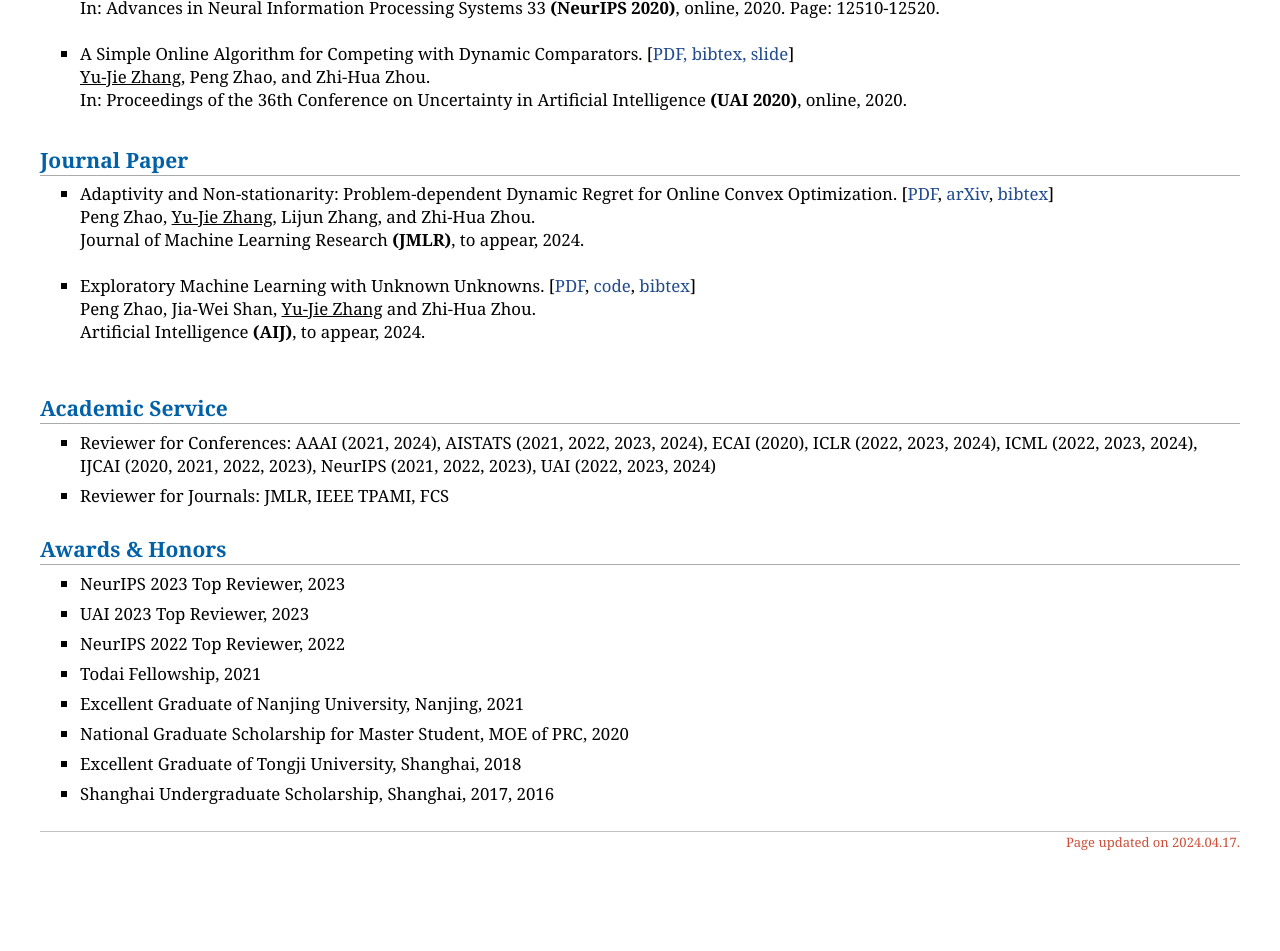
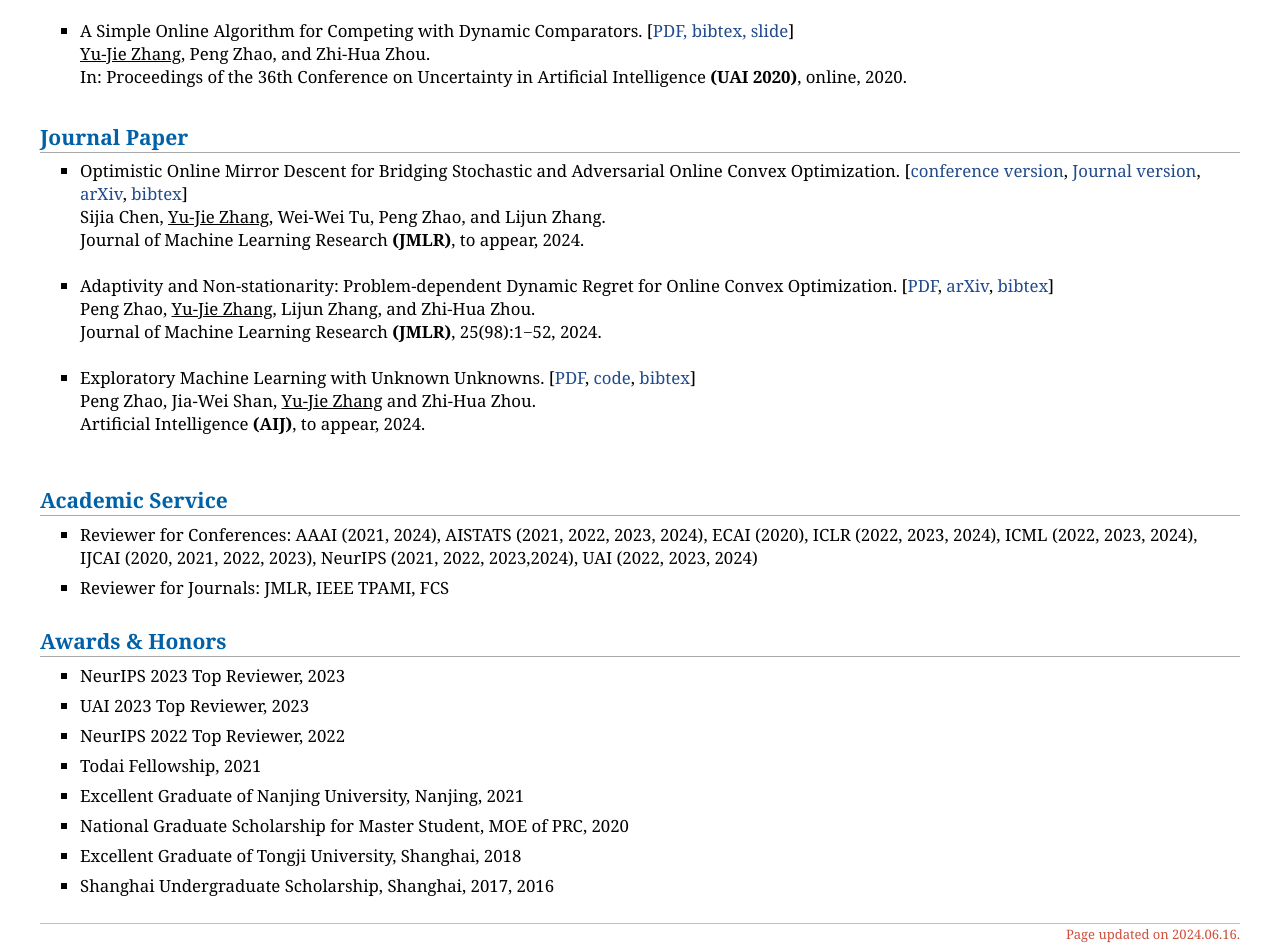
Before and after one commit to yujie-zhang96/yujie-zhang96.github.io, a plain HTML site: page index.html in a window 1280 px wide. Shown: the part 1758-2709 px from the top of the page. Before the commit the page ends 2617 px from the top, so only its background shows below. Drawn offline with Linux system fonts and the light colour scheme.

Commit message:
update the paper

```diff
--- a/index.html
+++ b/index.html
@@ -47,10 +47,10 @@
 <div class="section" id="Preprints">
 <h2>Preprints</h2>
 <ul>
-<li>
-Optimistic Online Mirror Descent for Bridging Stochastic and Adversarial Online Convex Optimization. [<a href="http://www.lamda.nju.edu.cn/zhaop/publication/ICML'23_OMD4SEA.pdf">conference version</a>, <a href="http://www.lamda.nju.edu.cn/zhaop/publication/arXiv_OMD4SEA.pdf">long version</a>, <a href="http://arxiv.org/abs/2302.04552">arXiv</a>, <a href="http://www.lamda.nju.edu.cn/zhaop/bib/2023-ICML-OMD4SEA.html">bibtex</a>]
+<li> Provably Efficient Reinforcement Learning with Multinomial Logit Function Approximation. [<a href="https://arxiv.org/abs/2405.17061">arXiv</a>]
 <br>
-Sijia Chen, <u>Yu-Jie Zhang</u>, Wei-Wei Tu, Peng Zhao, and Lijun Zhang.
+Long-Fei Li, <u>Yu-Jie Zhang</u>, Peng Zhao, and Zhi-Hua Zhou.
+
 <br><br>
 </li>
 </ul>
@@ -143,10 +143,17 @@
 <h2>Journal Paper</h2>
 <ul>
 <li>
+Optimistic Online Mirror Descent for Bridging Stochastic and Adversarial Online Convex Optimization. [<a href="http://www.lamda.nju.edu.cn/zhaop/publication/ICML'23_OMD4SEA.pdf">conference version</a>, <a href="http://www.lamda.nju.edu.cn/zhaop/publication/arXiv_OMD4SEA.pdf">Journal version</a>, <a href="http://arxiv.org/abs/2302.04552">arXiv</a>, <a href="http://www.lamda.nju.edu.cn/zhaop/bib/2023-ICML-OMD4SEA.html">bibtex</a>]
+<br>
+Sijia Chen, <u>Yu-Jie Zhang</u>, Wei-Wei Tu, Peng Zhao, and Lijun Zhang.<br>
+Journal of Machine Learning Research <b>(JMLR)</b>, to appear, 2024.
+<br><br>
+</li>
+<li>
 Adaptivity and Non-stationarity: Problem-dependent Dynamic Regret for Online Convex Optimization. [<a href = "./Yu-Jie Zhang @ files/paper/Sword++.pdf">PDF</a>, <a href="https://arxiv.org/abs/2112.14368">arXiv</a>, <a href="">bibtex</a>]
 <br>
 Peng Zhao, <u>Yu-Jie Zhang</u>, Lijun Zhang, and Zhi-Hua Zhou.<br>
-Journal of Machine Learning Research <b>(JMLR)</b>, to appear, 2024.
+Journal of Machine Learning Research <b>(JMLR)</b>, 25(98):1−52, 2024.
 <br><br>
 </li>
 <li>
@@ -160,7 +167,7 @@
 
 <h2>Academic Service</h2>
 <ul>
-<li style = "margin: 7px 0">Reviewer for Conferences: AAAI (2021, 2024), AISTATS (2021, 2022, 2023, 2024), ECAI (2020), ICLR (2022, 2023, 2024), ICML (2022, 2023, 2024), IJCAI (2020, 2021, 2022, 2023), NeurIPS (2021, 2022, 2023), UAI (2022, 2023, 2024)</li>
+<li style = "margin: 7px 0">Reviewer for Conferences: AAAI (2021, 2024), AISTATS (2021, 2022, 2023, 2024), ECAI (2020), ICLR (2022, 2023, 2024), ICML (2022, 2023, 2024), IJCAI (2020, 2021, 2022, 2023), NeurIPS (2021, 2022, 2023,2024), UAI (2022, 2023, 2024)</li>
 <li style = "margin: 7px 0">Reviewer for Journals: JMLR, IEEE TPAMI, FCS</li>
 </ul>
 
@@ -178,7 +185,7 @@
 
 <div id="footer">
 <div id="footer-text">
-Page updated on 2024.04.17.
+Page updated on 2024.06.16.
 </div>
 </div>
 </div>
```
Also changed, not shown: 8 other files.
